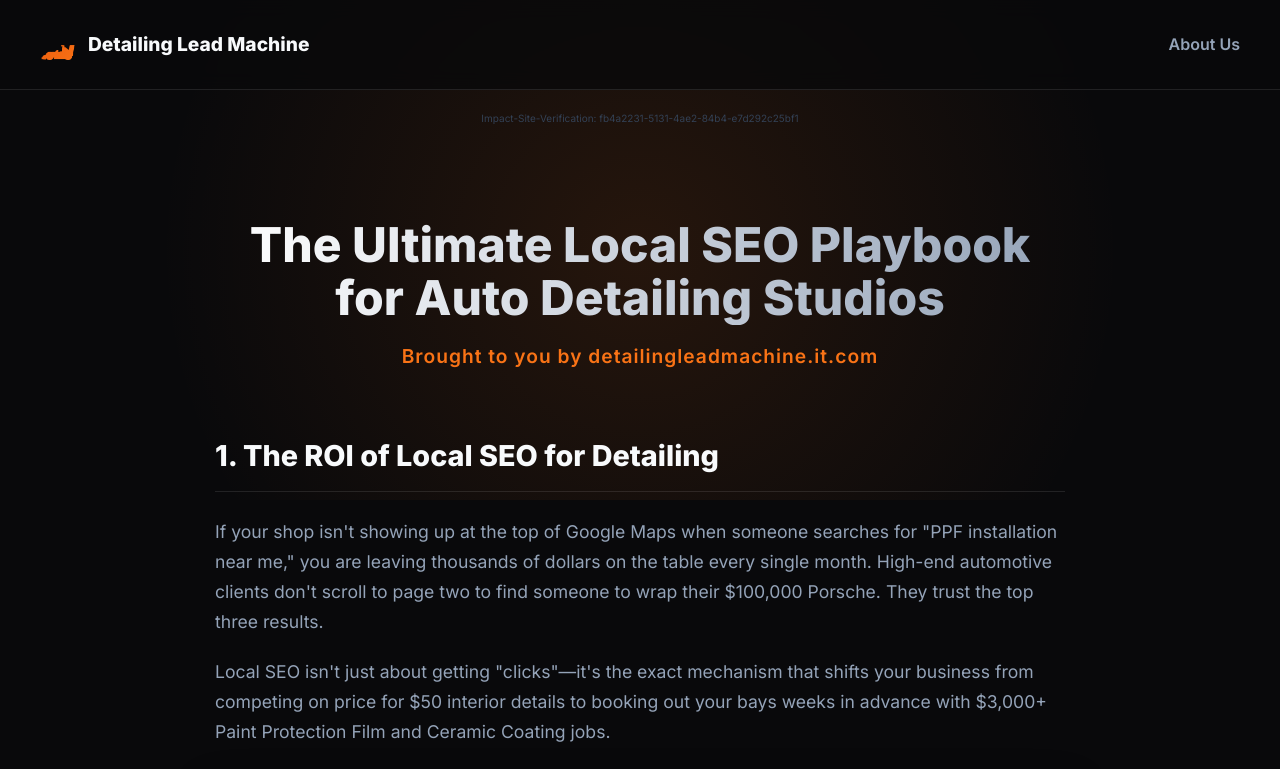
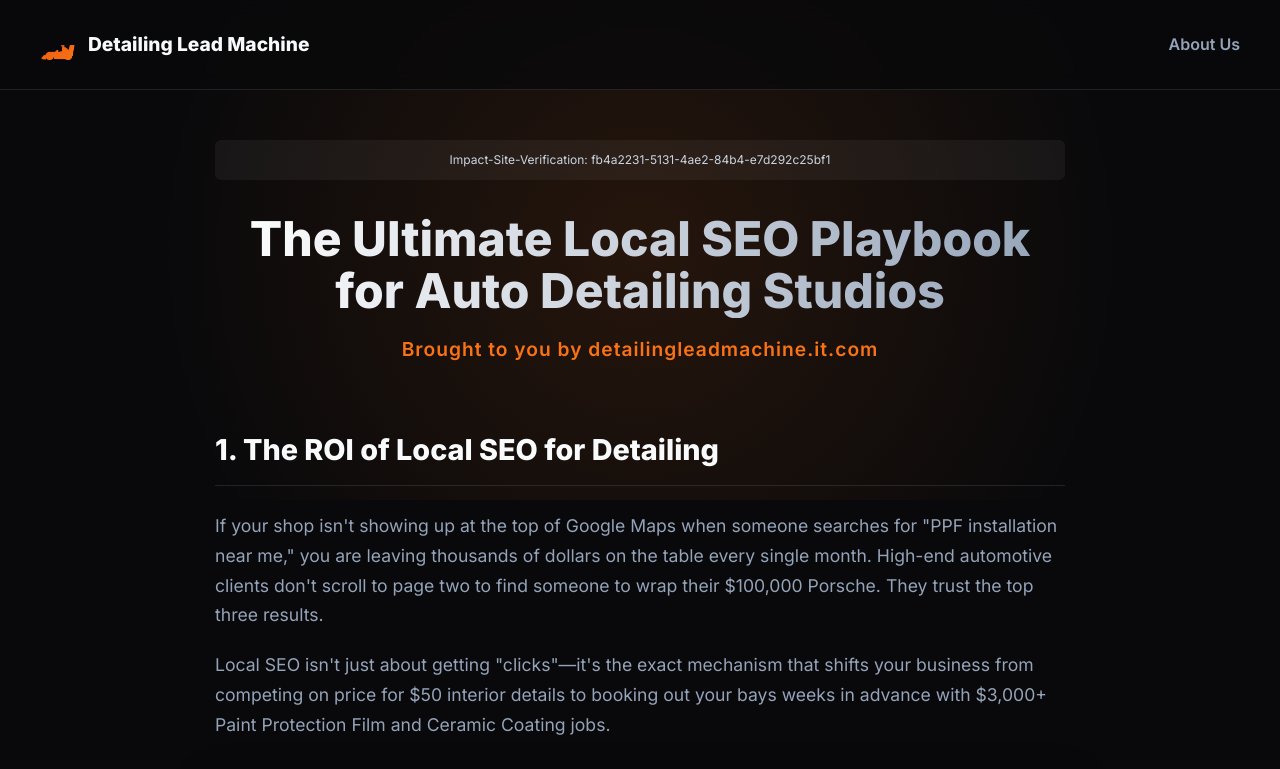
Before and after one commit to passhhu15-ux/detailingleadmachine, a plain HTML site: page index.html in a window 1280 px wide. Shown: the top 769 px of the page. Drawn offline with Linux system fonts and the light colour scheme; grey boxes are pictures that could not be loaded.

Commit message:
Update index.html

```diff
--- a/index.html
+++ b/index.html
@@ -91,11 +91,14 @@
         }
 
         .impact-verification {
-            font-size: 10px;
-            color: #334155;
+            font-size: 12px;
+            color: #cbd5e1;
             text-align: center;
-            margin-bottom: 20px;
-            margin-top: 20px;
+            margin-bottom: 30px;
+            margin-top: 10px;
+            background: rgba(255, 255, 255, 0.05);
+            padding: 10px;
+            border-radius: 6px;
         }
 
         /* Typography & Gradient Text */
@@ -290,7 +293,6 @@
     <!-- Navigation Header -->
     <header class="header">
         <a href="#" class="logo-container">
-            <!-- You can replace this icon with a real <img> logo later -->
             <span class="logo-icon">🏎️</span>
             <span class="logo-text">Detailing Lead Machine</span>
         </a>
@@ -299,9 +301,13 @@
         </nav>
     </header>
 
-    <div class="impact-verification">Impact-Site-Verification: fb4a2231-5131-4ae2-84b4-e7d292c25bf1</div>
+    <div class="container">
 
-    <div class="container">
+        <!-- YEH RAHA AAPKA IMPACT VERIFICATION CODE -->
+        <div class="impact-verification">
+            Impact-Site-Verification: fb4a2231-5131-4ae2-84b4-e7d292c25bf1
+        </div>
+
         <h1>The Ultimate Local SEO Playbook<br>for Auto Detailing Studios</h1>
         <div class="subtitle">Brought to you by detailingleadmachine.it.com</div>
 
@@ -311,7 +317,6 @@
         <p>Local SEO isn't just about getting "clicks"—it's the exact mechanism that shifts your business from competing on price for $50 interior details to booking out your bays weeks in advance with $3,000+ Paint Protection Film and Ceramic Coating jobs.</p>
 
         <div class="image-wrapper">
-            <!-- Live High Quality Auto Detailing Image -->
             <img src="https://images.unsplash.com/photo-1601362840469-51e4d8d58785?auto=format&fit=crop&w=1200&q=80" alt="Luxury Car Detailing and PPF">
         </div>
 
@@ -370,7 +375,6 @@
                 <p style="font-size: 0.8rem; margin-top: 12px; color: #64748b;"><em>(Affiliate Link Integration)</em></p>
             </div>
             <div class="image-wrapper" style="margin: 0;">
-                <!-- Live Dashboard Image Placeholder -->
                 <img src="https://images.unsplash.com/photo-1551288049-bebda4e38f71?auto=format&fit=crop&w=800&q=80" alt="Data Analytics Dashboard">
             </div>
         </div>
@@ -394,7 +398,6 @@
         <!-- NEW ABOUT US SECTION -->
         <h2 id="about">About Us</h2>
         <div class="callout info" style="align-items: center;">
-            <!-- Placeholder for your actual logo or headshot -->
             <img src="https://images.unsplash.com/photo-1618365908648-e71bd5716cba?auto=format&fit=crop&w=150&q=80" alt="Detailing Lead Machine Logo" class="about-image">
             <div>
                 <p style="color: var(--text-main); margin-top: 0;">At <strong style="color: white;">Detailing Lead Machine</strong>, we specialize in high-ticket lead generation for automotive detailing and PPF studios. We help you take control of your local SEO, ditch underperforming agencies, and book out your bays with premium clients.</p>
```
